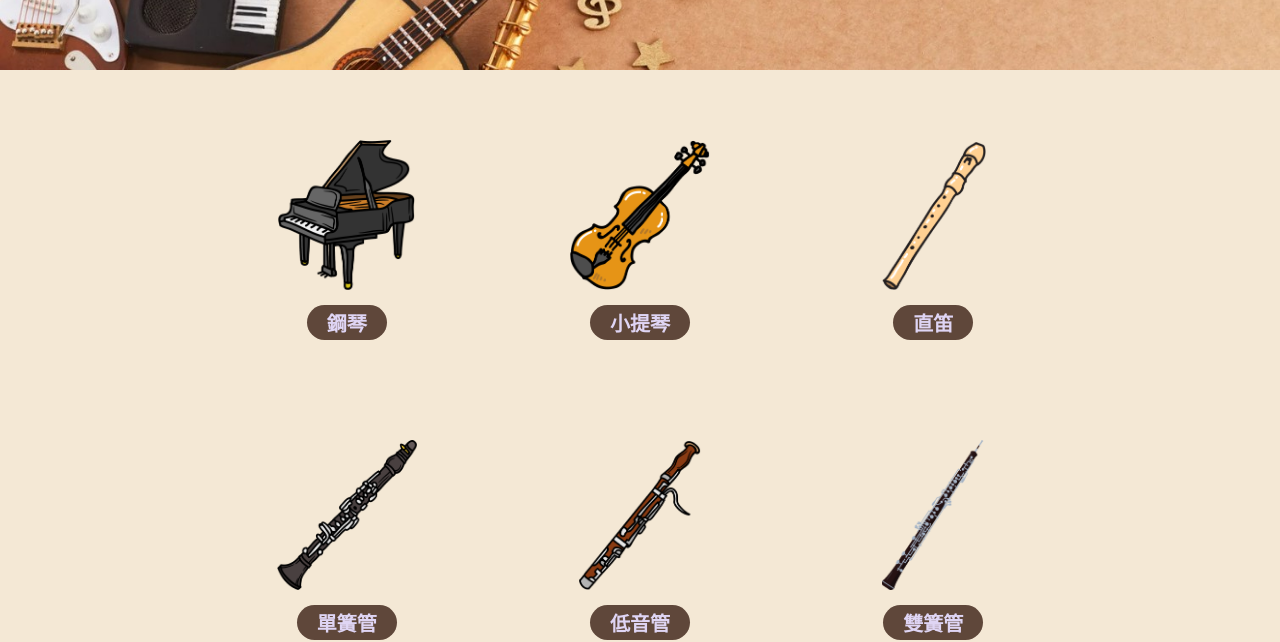
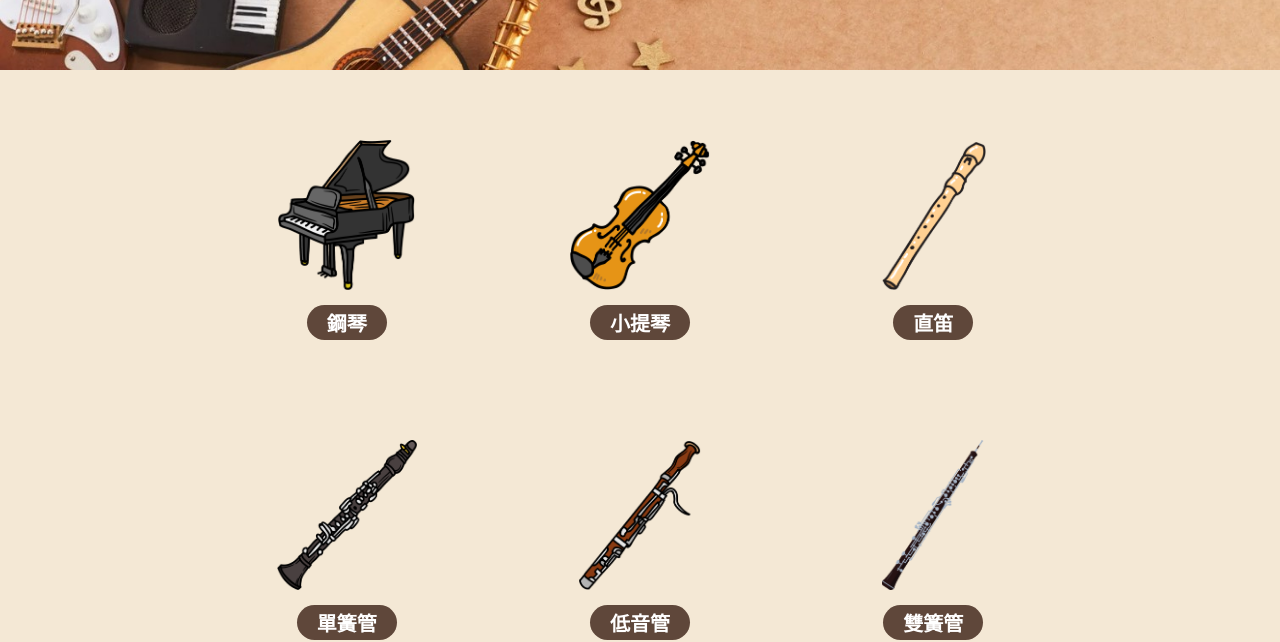
Before and after one commit to As132030720/brian, a plain HTML site: page instruments.html in a window 1280 px wide. Shown: the part 170-812 px from the top of the page. Drawn offline with Linux system fonts and the light colour scheme.

Commit message:
Update instruments.css

```diff
--- a/instruments.css
+++ b/instruments.css
@@ -95,7 +95,7 @@
 }
 .item p {
     background-color: #5f473a;
-    color: #dfd5f4;
+    color: #ffffff;
     font-size: 20px;
     font-weight: bold;
     margin-top: 15px;
```
